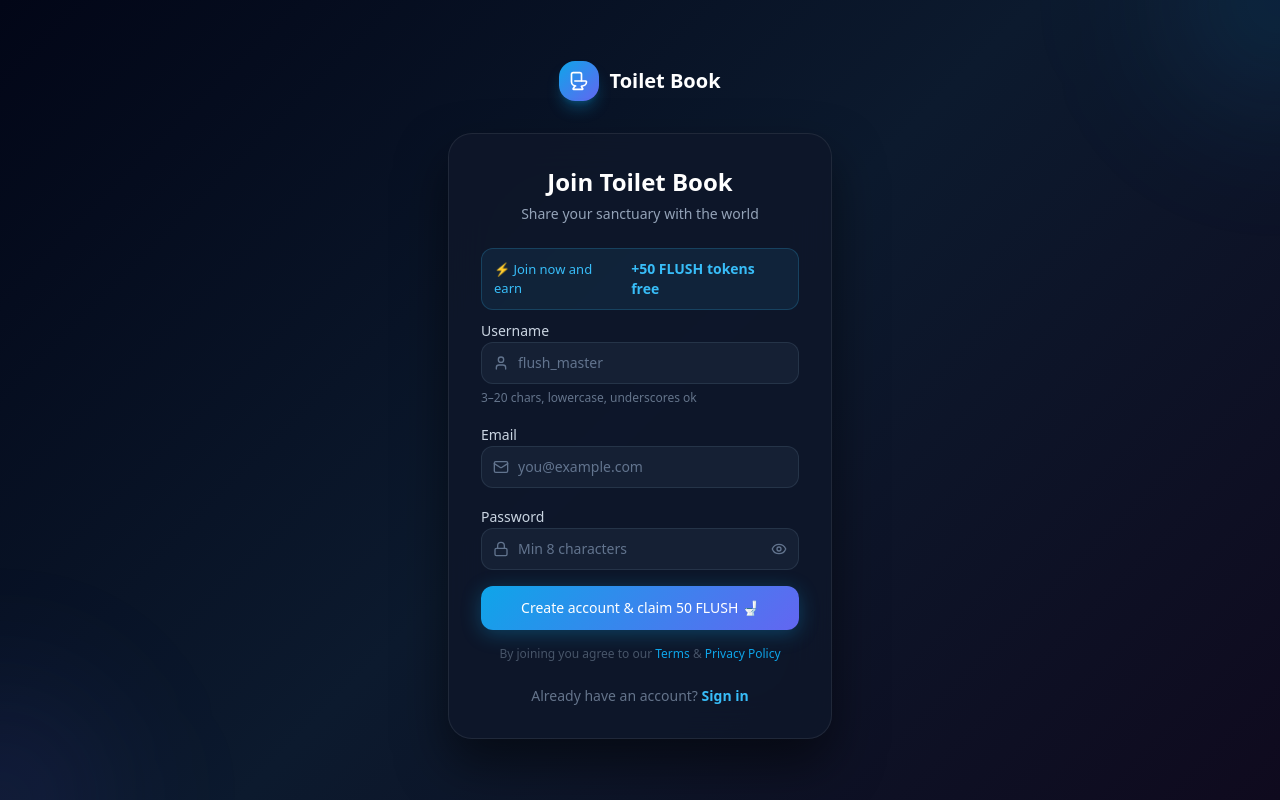
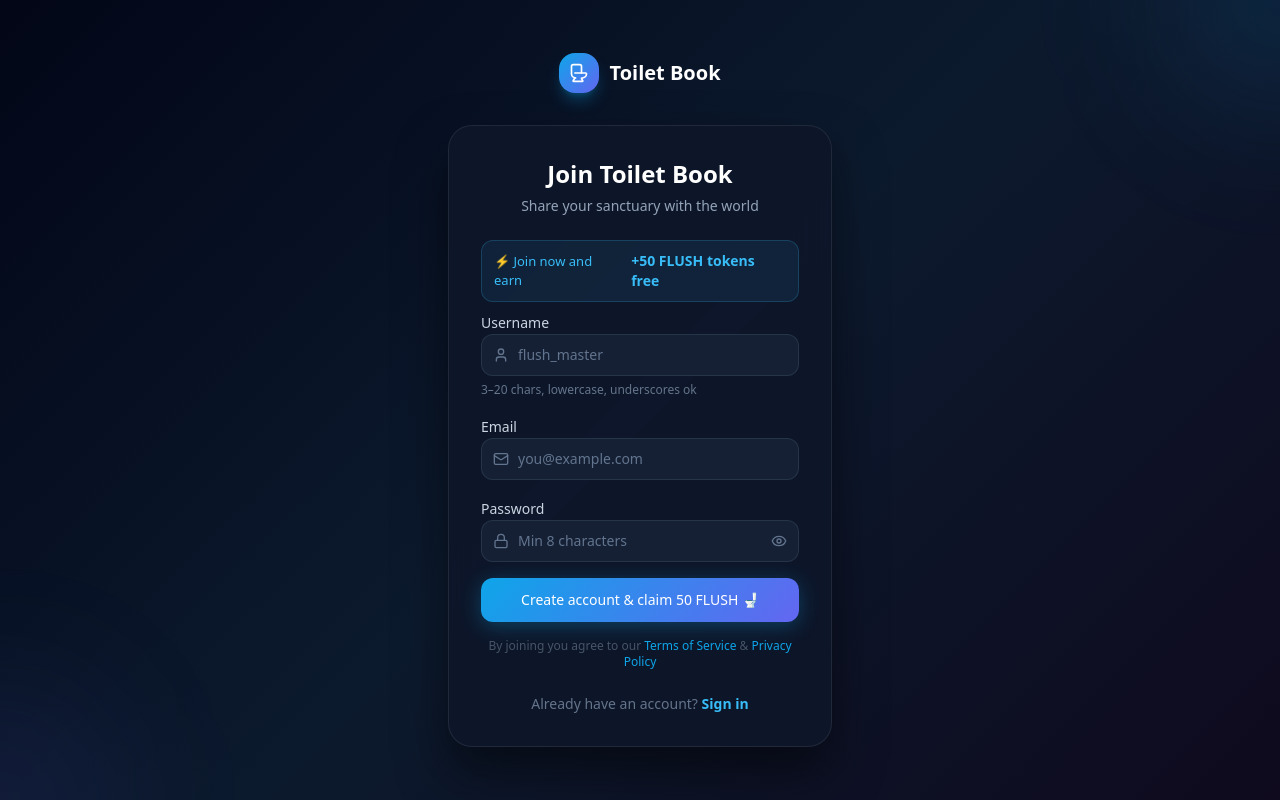
Before and after one commit to test282822/toilet-book, a Next.js app: page /signup in a window 1280 px wide. Built offline with nearby package versions, Linux system fonts and the light colour scheme.

Commit message:
add terms and privacy links to signup form

```diff
--- a/components/auth/SignupForm.tsx
+++ b/components/auth/SignupForm.tsx
@@ -157,9 +157,9 @@ export function SignupForm() {
 
       <p className="text-center text-xs" style={{ color: "#475569" }}>
         By joining you agree to our{" "}
-        <span className="text-sky-500 cursor-pointer hover:text-sky-400">Terms</span>{" "}
+        <a href="/terms" className="text-sky-500 hover:text-sky-400 transition-colors">Terms of Service</a>{" "}
         &{" "}
-        <span className="text-sky-500 cursor-pointer hover:text-sky-400">Privacy Policy</span>
+        <a href="/privacy" className="text-sky-500 hover:text-sky-400 transition-colors">Privacy Policy</a>
       </p>
     </form>
   )
```
